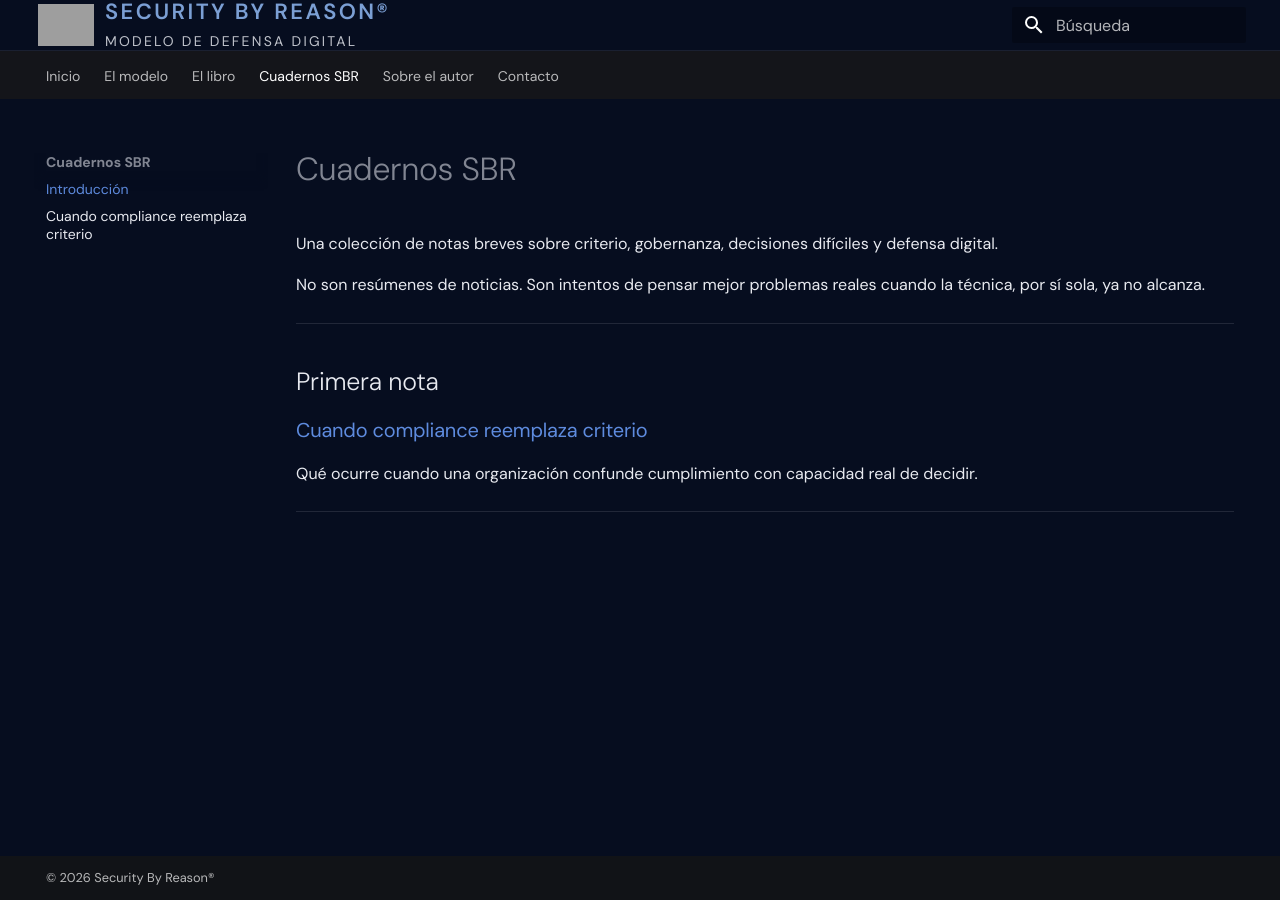
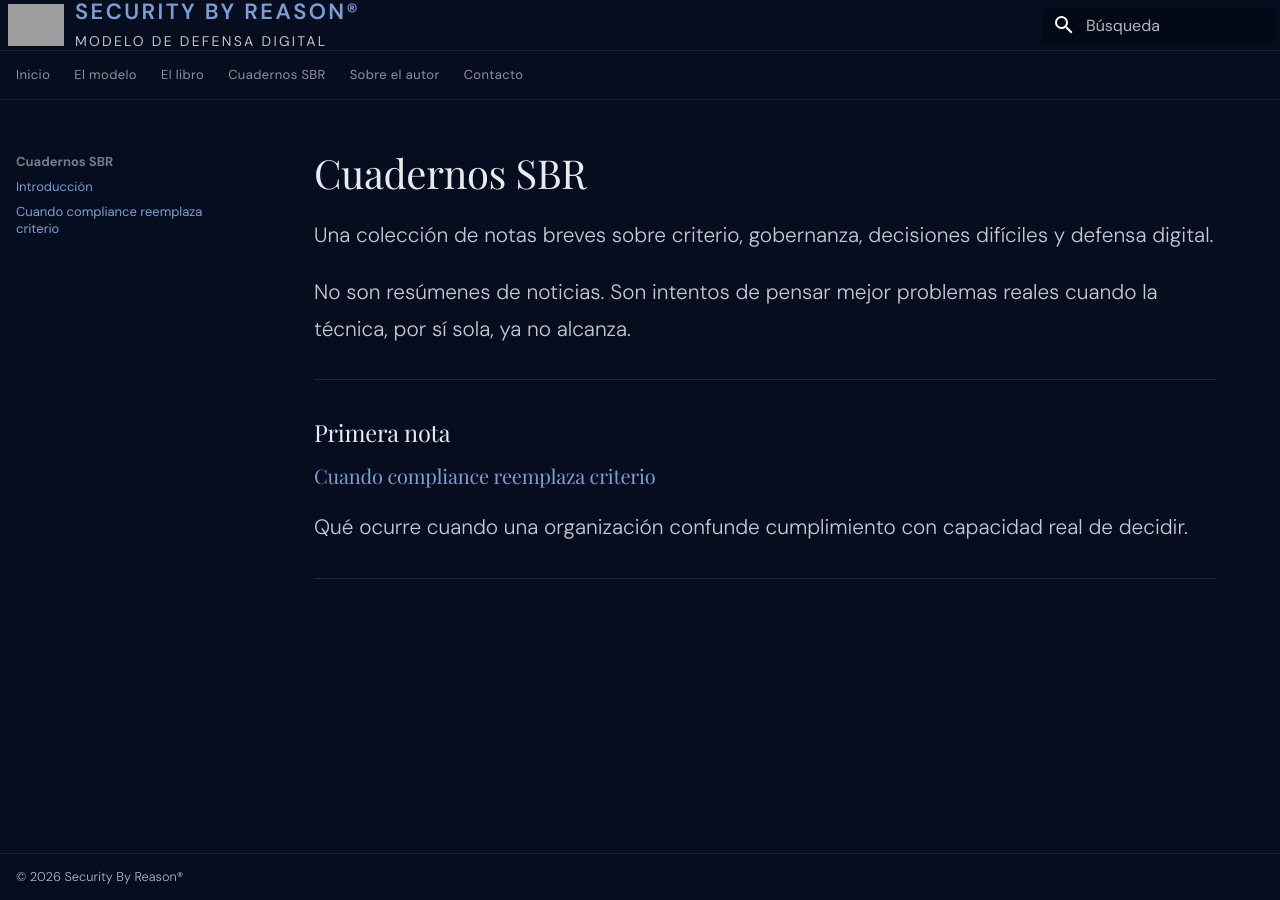
Before and after one commit to danielsasia/sbr-site, an MkDocs documentation site: the page built from docs/cuadernos/index.md, in a window 1280 px wide. Built offline with MkDocs 1.6.1 and Material for MkDocs 9.7.7, drawn with Linux system fonts in a browser that asks for light colours; some web fonts are replaced; grey boxes are pictures that could not be loaded.

Commit message:
Update extra.css

```diff
--- a/docs/stylesheets/extra.css
+++ b/docs/stylesheets/extra.css
@@ -87,3 +87,216 @@ body,
   margin-top: 5px !important;
   line-height: 1.08 !important;
 }
+
+/* TABS */
+
+.md-tabs {
+  background: #060d1f !important;
+  border-bottom: 0.5px solid rgba(255,255,255,0.08) !important;
+}
+
+.md-tabs__link {
+  font-family: 'DM Sans', sans-serif !important;
+  font-size: 13px !important;
+  letter-spacing: 0.03em !important;
+  color: rgba(232,234,240,0.60) !important;
+  opacity: 1 !important;
+}
+
+.md-tabs__link--active,
+.md-tabs__link:hover {
+  color: #7b9fd4 !important;
+}
+
+/* SIDEBAR */
+
+.md-sidebar {
+  background: #060d1f !important;
+}
+
+.md-nav__title,
+.md-nav__link {
+  font-family: 'DM Sans', sans-serif !important;
+  font-size: 13px !important;
+  color: rgba(232,234,240,0.50) !important;
+}
+
+.md-nav__link--active,
+.md-nav__link:hover {
+  color: #7b9fd4 !important;
+}
+
+/* CONTENT */
+
+.md-typeset {
+  font-family: 'DM Sans', sans-serif !important;
+  font-weight: 300 !important;
+  font-size: 1.04rem !important;
+  color: rgba(232,234,240,0.85) !important;
+  line-height: 1.75 !important;
+}
+
+.md-typeset h1,
+.md-typeset h2,
+.md-typeset h3 {
+  font-family: 'Playfair Display', serif !important;
+  font-weight: 400 !important;
+  color: #e8eaf0 !important;
+}
+
+.md-typeset h1 {
+  font-size: 1.9rem !important;
+  line-height: 1.16 !important;
+  letter-spacing: -0.01em !important;
+  margin-bottom: 1rem !important;
+}
+
+.md-main__inner .md-content h1 {
+  font-size: 2rem !important;
+  line-height: 1.16 !important;
+}
+
+.md-typeset h2 {
+  font-size: 1.18rem !important;
+  line-height: 1.24 !important;
+}
+
+.md-typeset h3 {
+  font-size: 1rem !important;
+  line-height: 1.25 !important;
+}
+
+.md-typeset a,
+.md-content a,
+.md-nav a {
+  color: #7b9fd4 !important;
+}
+
+.md-typeset a:hover,
+.md-content a:hover,
+.md-nav a:hover {
+  color: #e8eaf0 !important;
+}
+
+.md-typeset blockquote {
+  font-family: 'Playfair Display', serif !important;
+  border-left: 2px solid #7b9fd4 !important;
+  color: rgba(232,234,240,0.85) !important;
+  font-size: 1.05rem !important;
+  font-style: italic !important;
+}
+
+/* FOOTER */
+
+.md-footer,
+.md-footer-meta,
+.md-footer__inner {
+  background: #060d1f !important;
+}
+
+.md-footer {
+  border-top: 0.5px solid rgba(255,255,255,0.08) !important;
+}
+
+.md-social {
+  display: none !important;
+}
+
+.md-footer-copyright {
+  font-family: 'DM Sans', sans-serif !important;
+  font-size: 12px !important;
+  color: rgba(232,234,240,0.20) !important;
+}
+
+/* LAYOUT */
+
+.md-grid {
+  max-width: 1320px !important;
+}
+
+.md-content {
+  max-width: 100% !important;
+}
+
+.md-content__inner {
+  max-width: 100% !important;
+  padding-left: 2.4rem !important;
+  padding-right: 2.4rem !important;
+}
+
+/* RESPONSIVE */
+
+@media screen and (max-width: 1024px) {
+  .md-header__topic:first-child {
+    font-size: 19px !important;
+  }
+
+  .md-header__title::after {
+    font-size: 12px !important;
+  }
+
+  .md-main__inner .md-content h1,
+  .md-typeset h1 {
+    font-size: 1.8rem !important;
+  }
+
+  .md-content__inner {
+    padding-left: 2rem !important;
+    padding-right: 2rem !important;
+  }
+}
+
+@media screen and (max-width: 768px) {
+  .md-header__topic:first-child {
+    font-size: 16px !important;
+    letter-spacing: 0.08em !important;
+  }
+
+  .md-header__title::after {
+    font-size: 10px !important;
+    letter-spacing: 0.12em !important;
+  }
+
+  .md-main__inner .md-content h1,
+  .md-typeset h1 {
+    font-size: 1.6rem !important;
+    line-height: 1.18 !important;
+  }
+
+  .md-typeset h2 {
+    font-size: 1.08rem !important;
+  }
+
+  .md-content__inner {
+    padding-left: 1.2rem !important;
+    padding-right: 1.2rem !important;
+  }
+}
+
+@media screen and (max-width: 480px) {
+  .md-header__topic:first-child {
+    font-size: 14px !important;
+    letter-spacing: 0.06em !important;
+  }
+
+  .md-header__title::after {
+    font-size: 8px !important;
+    letter-spacing: 0.10em !important;
+    margin-top: 2px !important;
+  }
+
+  .md-main__inner .md-content h1,
+  .md-typeset h1 {
+    font-size: 1.4rem !important;
+    line-height: 1.20 !important;
+  }
+
+  .md-typeset h2 {
+    font-size: 1rem !important;
+  }
+
+  .md-content__inner {
+    padding-left: 1rem !important;
+    padding-right: 1rem !important;
+  }
+}
```
